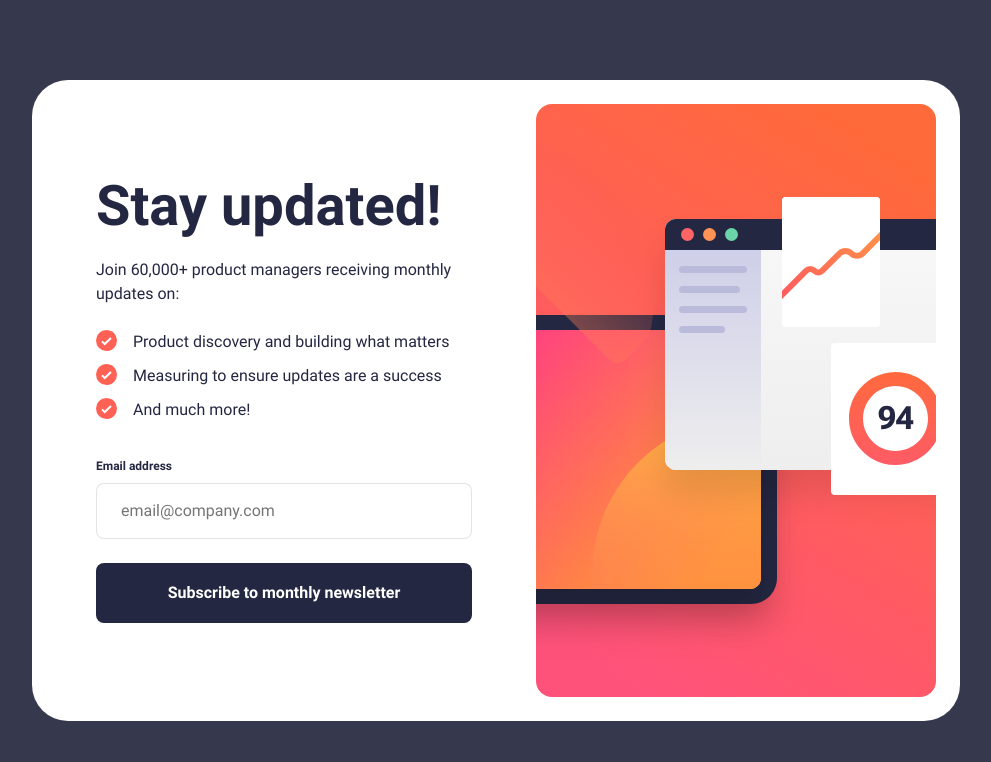
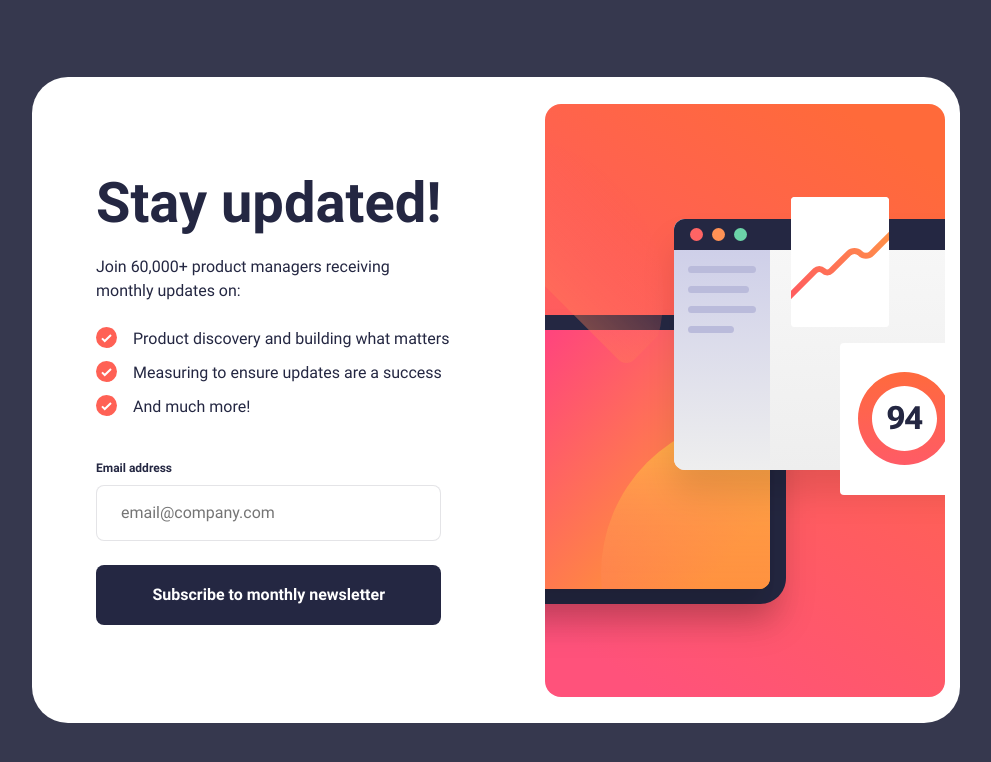
Before and after one commit to eestaniel/frontend-mentor-challenges, a React (Vite) app in the folder newsletter/: page / in a window 1280 px wide. Shown: the top 762 px of the page, without its empty margins (144-1135 px from the left). Built offline with nearby package versions, Linux system fonts and the light colour scheme.

Commit message:
chore: fix li error and css

```diff
--- a/newsletter/src/components/images/IconList.jsx
+++ b/newsletter/src/components/images/IconList.jsx
@@ -1,4 +1,6 @@
+import {useId} from 'react'
 const IconList = () => {
+  const id = useId();
   return (
     <svg
       xmlns="http://www.w3.org/2000/svg"
@@ -6,9 +8,9 @@ const IconList = () => {
       height="21"
       viewBox="0 0 21 21"
       role="img"
-      aria-labelledby="iconListTitle"
+      aria-labelledby={`${id}-title`}
     >
-      <title id="iconListTitle">Checkmark in a Circle</title>
+      <title id={`${id}-title`}>Checkmark in a Circle</title>
       <g fill="none">
         <circle cx="10.5" cy="10.5" r="10.5" fill="#FF6155"/>
         <path stroke="#FFF" strokeWidth="2" d="M6 11.381 8.735 14 15 8"/>
--- a/newsletter/src/components/newsletter/Newsletter.jsx
+++ b/newsletter/src/components/newsletter/Newsletter.jsx
@@ -39,18 +39,18 @@ const Newsletter = ({ setEmail }) => {
           <h1 className="heading">Stay updated!</h1>
           <p>Join 60,000+ product managers receiving monthly updates on:</p>
           <ul>
-            <div className={styles.listGroup}>
-              <IconList />
-              <li>Product discovery and building what matters</li>
-            </div>
-            <div className={styles.listGroup}>
-              <IconList />
-              <li>Measuring to ensure updates are a success</li>
-            </div>
-            <div className={styles.listGroup}>
-              <IconList />
-              <li>And much more!</li>
-            </div>
+            <li className={styles.listGroup}>
+              <IconList/>
+              <span>Product discovery and building what matters</span>
+            </li>
+            <li className={styles.listGroup}>
+              <IconList/>
+              <span>Measuring to ensure updates are a success</span>
+            </li>
+            <li className={styles.listGroup}>
+              <IconList/>
+              <span>And much more!</span>
+            </li>
           </ul>
         </div>
         <Form.Root onSubmit={handleSubmit(onSubmit)} className="FormRoot" noValidate>
--- a/newsletter/src/components/newsletter/newsletter.module.css
+++ b/newsletter/src/components/newsletter/newsletter.module.css
@@ -7,16 +7,21 @@
     max-height: 842px;
     max-width: 375px;
     background-color: var(--white);
+    justify-content: start;
+    gap: 2.5rem;
 
 
     & .textContent {
+        display: flex;
+        flex-direction: column;
         margin-inline: 1.5rem;
+        height: 100%;
+        flex-grow: 1;
 
         & .textWrapper {
             display: flex;
             flex-direction: column;
             gap: 1.5rem;
-            margin-block: 2.5rem;
 
             & h1 {
                 font-size: 2.5rem;
@@ -66,6 +71,7 @@
         display: flex;
         flex-direction: column;
         gap: 0.5rem;
+        margin-top: 2.5rem;
 
         & .labelGroup {
             display: flex;
@@ -135,8 +141,14 @@
 
             & .textWrapper {
                 margin-block: 0;
+
+                & li {
+                    white-space: nowrap;
+                }
+
                 & h1 {
                     font-size: 3.5rem;
+                    white-space: nowrap;
                 }
             }
         }
```
